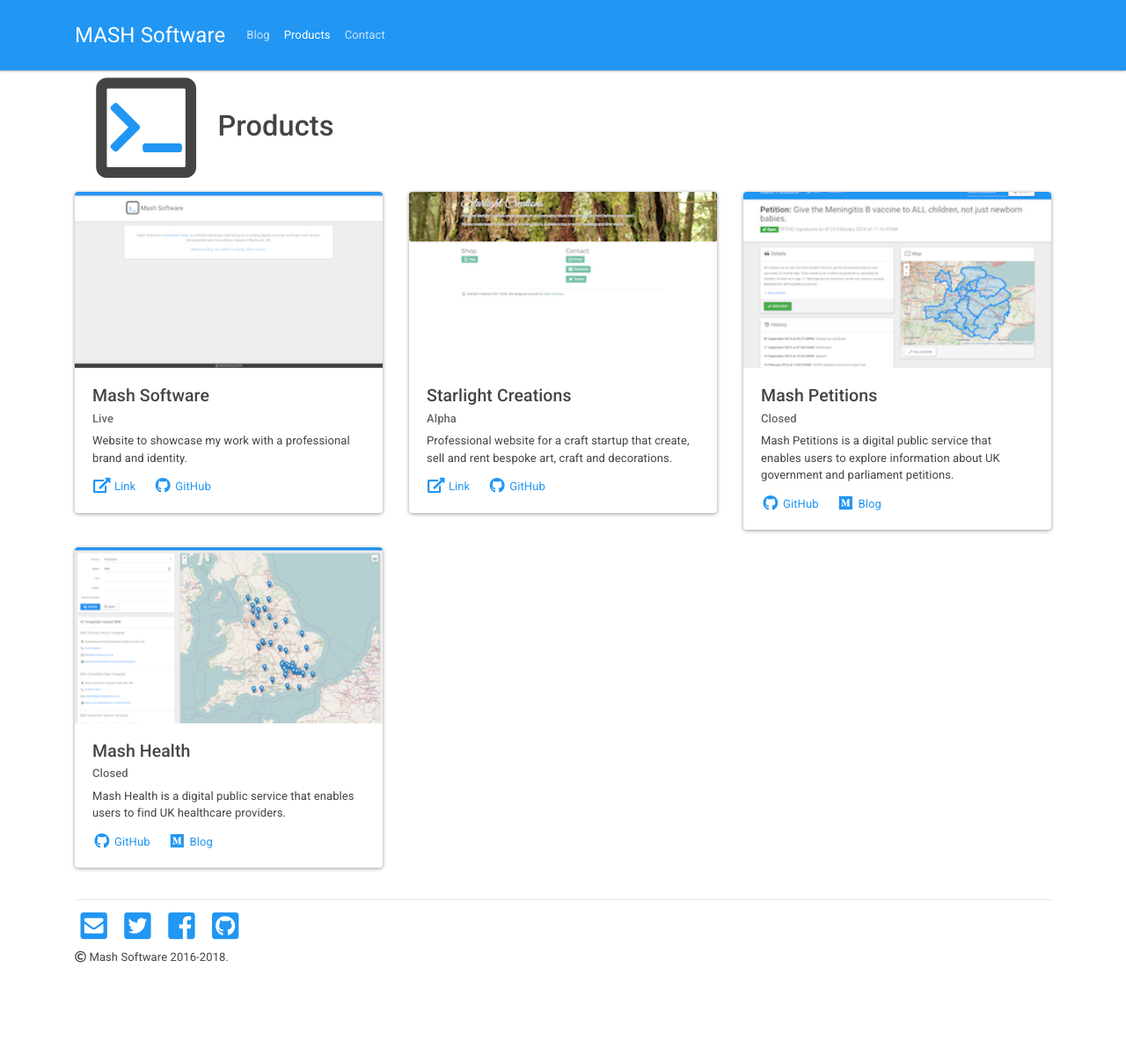
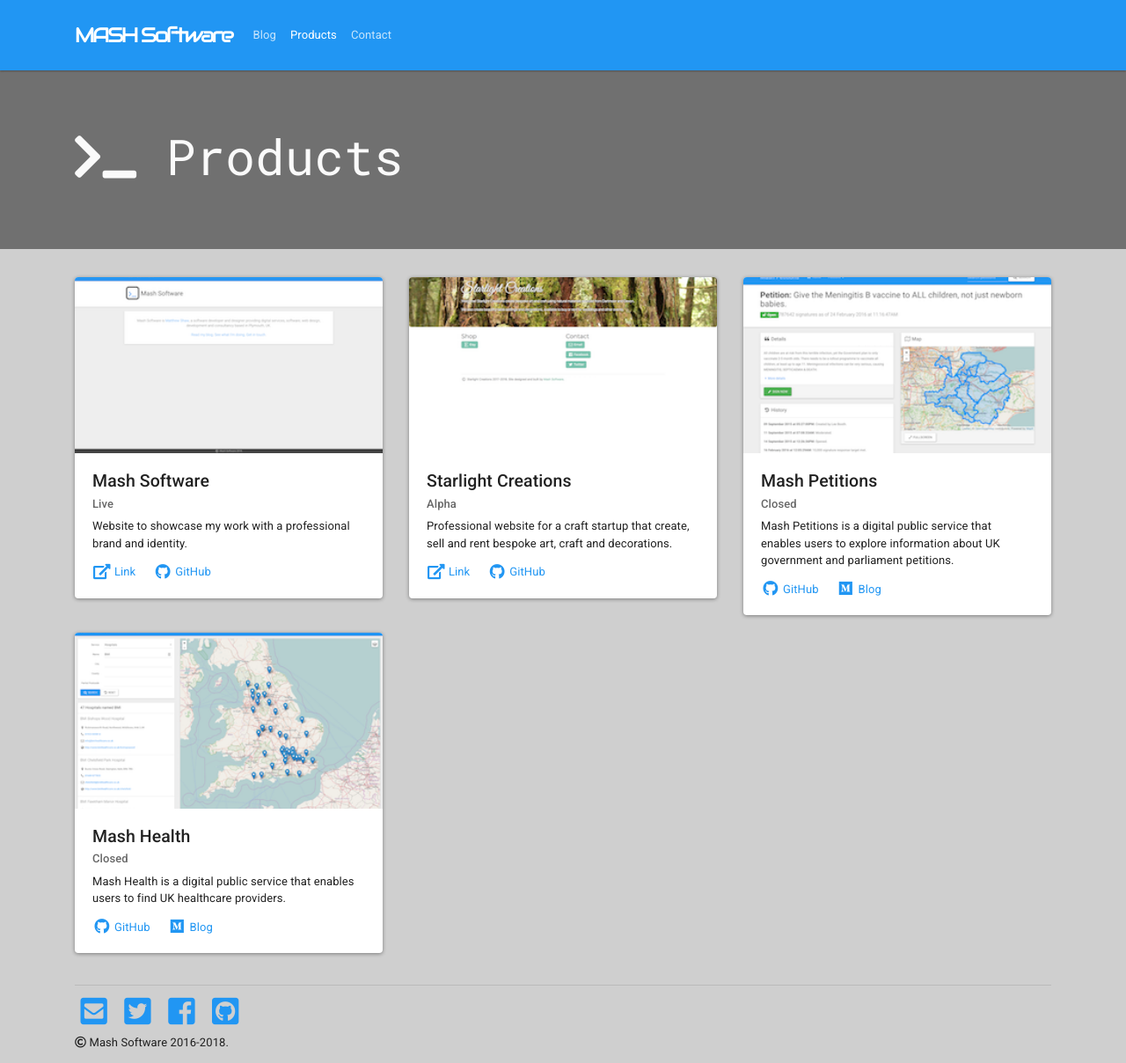
Before and after one commit to MashSoftware/mashsoftware.github.io, a Jekyll site: the page built from products.html, in a window 1280 px wide. Shown: the whole page at 88% size. Built offline with Jekyll 4.4.1, drawn with Linux system fonts in a browser that asks for light colours; nearby versions of some CDN libraries; before the commit the page ends 1110 px from its top, so only the background shows below that.

Commit message:
apply typography and palette classes

```diff
--- a/_layouts/default.html
+++ b/_layouts/default.html
@@ -11,15 +11,14 @@
   {%- seo -%}
 </head>
 
-<body>
-  <nav class="navbar navbar-expand-lg navbar-dark bg-primary">
+<body class="secondary-light">
+  <nav class="navbar navbar-expand-lg navbar-dark primary">
     <div class="container">
-      <a class="navbar-brand" href="/">{{site.title}}</a>
+      <a class="navbar-brand brand" href="/">{{site.title}}</a>
       <button class="navbar-toggler" type="button" data-toggle="collapse" data-target="#navbarSupportedContent" aria-controls="navbarSupportedContent"
         aria-expanded="false" aria-label="Toggle navigation">
         <span class="navbar-toggler-icon"></span>
       </button>
-
       <div class="collapse navbar-collapse" id="navbarSupportedContent">
         <ul class="navbar-nav mr-auto">
           {%- for p in site.data.nav -%}
@@ -33,11 +32,13 @@
       </div>
     </div>
   </nav>
+  <div class="jumbotron jumbotron-fluid secondary-dark">
+      <div class="container">
+        <h1 class="display-4 terminal"><i class="fas fa-terminal"></i> {{page.title}}</h1>
+        {%- if page.description-%}<p class="lead">{{page.description}}</p>{%- endif -%}
+      </div>
+    </div>
   <div class="container">
-    <h1><span class="fa-stack fa-2x">
-      <i class="far fa-square fa-stack-2x"></i>
-      <i class="fas fa-terminal fa-stack-1x text-primary"></i>
-    </span>{{ page.title }}</h1>
     {{ content }}
   </div>
   <footer class="container">
```
